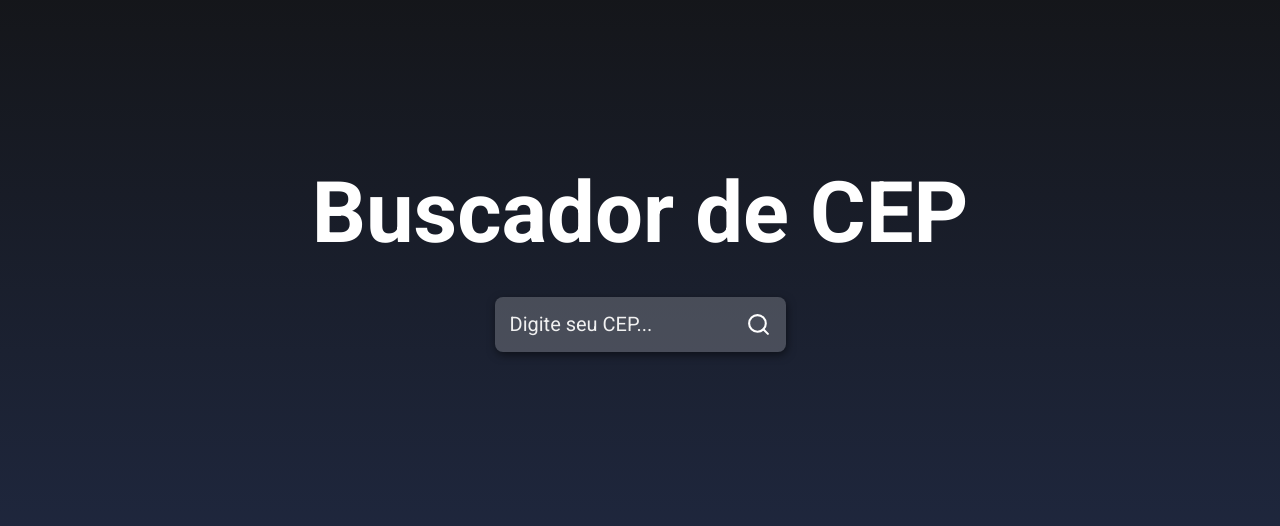
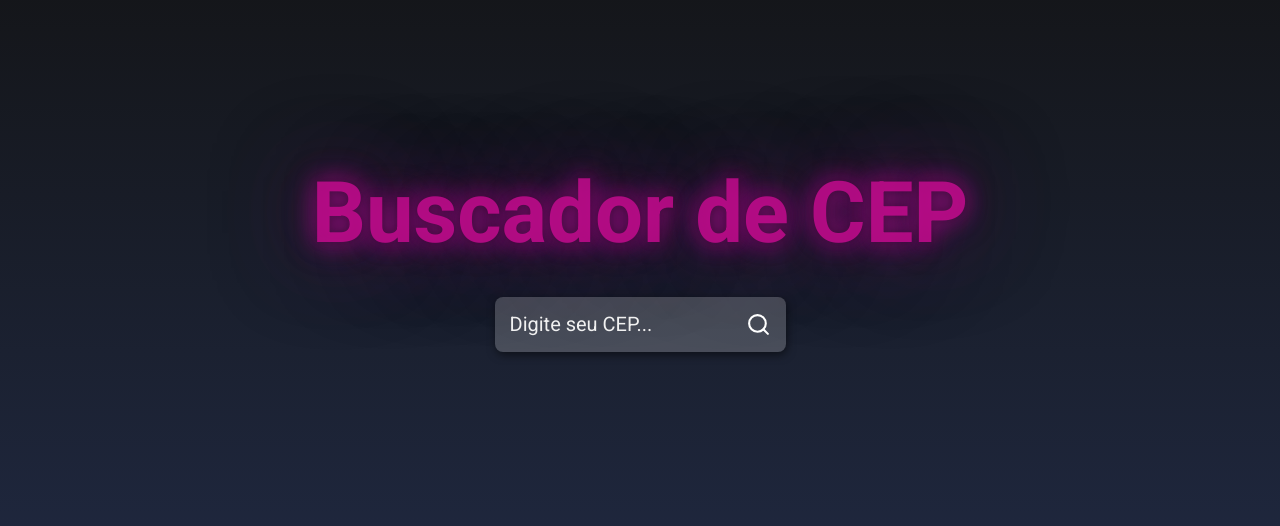
Before and after one commit to Igor-Brandalise/Buscador-de-CEP, a React (Create React App) app: page / in a window 1280 px wide. Shown: the part 126-652 px from the top of the page. Built offline with nearby package versions, Linux system fonts and the light colour scheme.

Commit message:
upd style

```diff
--- a/src/style.css
+++ b/src/style.css
@@ -1,4 +1,4 @@
-.container{
+.container {
   height: 100vh;
   display: flex;
   justify-content: center;
@@ -7,31 +7,49 @@
   background: linear-gradient(#121212, #212b46);
 }
 
-.title{
+.title {
   font-size: 85px;
-    color: white;
+  color: rgba(207, 12, 149, 0.774);
   animation: fliptitle 2s;
+  text-decoration: normal;
+  text-align: center;
+  -o-text-overflow: clip;
+  text-overflow: clip;
+  white-space: pre;
+  text-shadow: 0 0 10px rgba(7, 7, 7, 0.288), 0 0 20px rgba(255, 255, 255, 0),
+    0 0 30px rgba(255, 255, 255, 0), 0 0 20px #741166, 0 0 30px #a50490c4,
+    0 0 80px #5e0f5488, 0 0 100px #66155ba8;
+  -webkit-transition: all 200ms cubic-bezier(0.42, 0, 0.58, 1);
+  -moz-transition: all 200ms cubic-bezier(0.42, 0, 0.58, 1);
+  -o-transition: all 200ms cubic-bezier(0.42, 0, 0.58, 1);
+  transition: all 200ms cubic-bezier(0.42, 0, 0.58, 1);
 }
 
-@keyframes fliptitle{
-    from{
+title:hover {
+  text-shadow: 0 0 10px rgba(255, 255, 255, 1), 0 0 20px rgba(255, 255, 255, 1),
+    0 0 30px rgba(255, 255, 255, 1), 0 0 40px #00ffff, 0 0 70px #00ffff,
+    0 0 80px #00ffff, 0 0 100px #00ffff;
+}
+
+@keyframes fliptitle {
+  from {
     transform: rotatex(90deg);
   }
-    to{
+  to {
     transform: rotateX(0deg);
   }
 }
 
-.containerInput{
+.containerInput {
   background-color: rgba(255, 255, 255, 0.2);
   padding: 15px;
   margin: 34px 0px;
   display: flex;
   border-radius: 8px;
-    box-shadow: 1px 3px 8px rgba(0,0,0, 0.5);
+  box-shadow: 1px 3px 8px rgba(0, 0, 0, 0.5);
 }
 
-.containerInput input{
+.containerInput input {
   background-color: transparent;
   border: 0;
   font-size: 20px;
@@ -40,7 +58,7 @@
   margin-right: 8px;
 }
 
-.containerInput input::placeholder{
+.containerInput input::placeholder {
   color: #f1f1f1;
 }
 
@@ -59,50 +77,57 @@
   transform: scale(1.3);
 }
 
-.main{
+.main {
   display: flex;
   justify-content: center;
   align-items: center;
   flex-direction: column;
-    background-color: white;
+  background-color: rgb(139, 139, 139);
   width: 500px;
   border-radius: 8px;
+  box-shadow: rgba(0, 0, 0, 0.25) 0px 54px 55px,
+    rgba(0, 0, 0, 0.12) 0px -12px 30px, rgba(0, 0, 0, 0.12) 0px 4px 6px,
+    rgba(0, 0, 0, 0.17) 0px 12px 13px, rgba(0, 0, 0, 0.09) 0px -3px 5px;
 }
 
-.main h2{
-    margin: 16px 0;
-    font-size: 39px ;
+.result {
+  font-size: 20px;
+  font-weight: 900;
 }
 
-.main span{
+.main h2 {
+  margin: 16px 0;
+  font-size: 39px;
+}
+
+.main span {
   margin-bottom: 16px;
   font-weight: bold;
 }
 
-@media(max-width:720px){
-    .title{
+@media (max-width: 720px) {
+  .title {
     font-size: 60px;
   }
 
-    .main h2{
+  .main h2 {
     font-size: 20px;
   }
 
-    .main{
-
+  .main {
     width: 80%;
     min-width: 250px;
   }
 }
 
-@media(max-width:520px){
-    .title{
+@media (max-width: 520px) {
+  .title {
     font-size: 50px;
   }
 }
 
-@media(max-width:420px){
-    .title{
+@media (max-width: 420px) {
+  .title {
     font-size: 39px;
   }
 }
```
Lines whose indentation alone changed are shown as unchanged.
